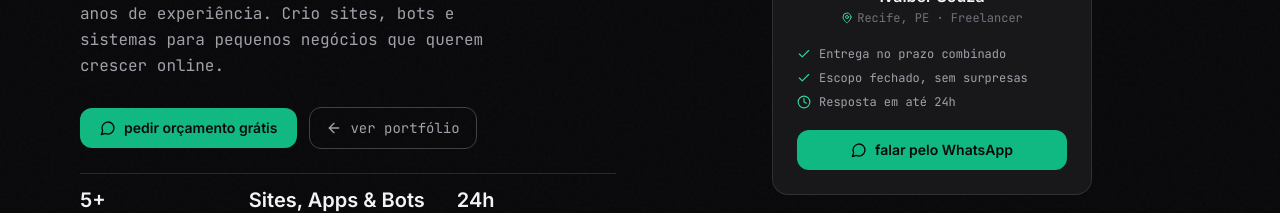
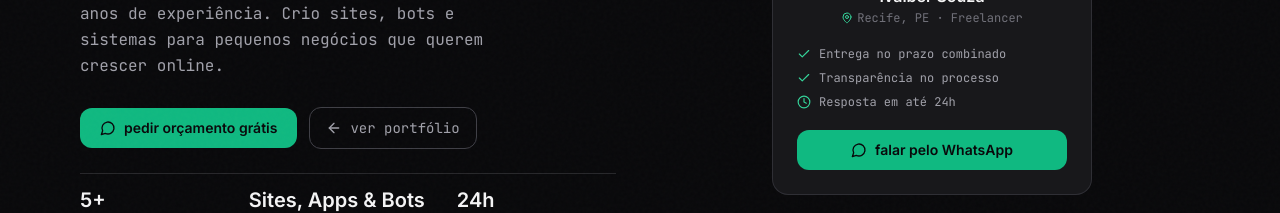
Before and after one commit to valb-mig/portifolio.sh, a Next.js app: page /servicos in a window 1280 px wide. Shown: the part 330-543 px from the top of the page. Built offline with nearby package versions, Linux system fonts and the light colour scheme.

Commit message:
fix: atualizar texto de transparência no processo

```diff
--- a/src/app/servicos/page.tsx
+++ b/src/app/servicos/page.tsx
@@ -340,7 +340,7 @@ export default function Servicos() {
               <div className="space-y-2">
                 {[
                   { icon: Check, text: "Entrega no prazo combinado"     },
-                  { icon: Check, text: "Escopo fechado, sem surpresas"  },
+                  { icon: Check, text: "Transparência no processo"     },
                   { icon: Clock, text: "Resposta em até 24h"             },
                 ].map(({ icon: Icon, text }) => (
                   <div key={text} className="flex items-center gap-2 text-xs text-zinc-400">
```
